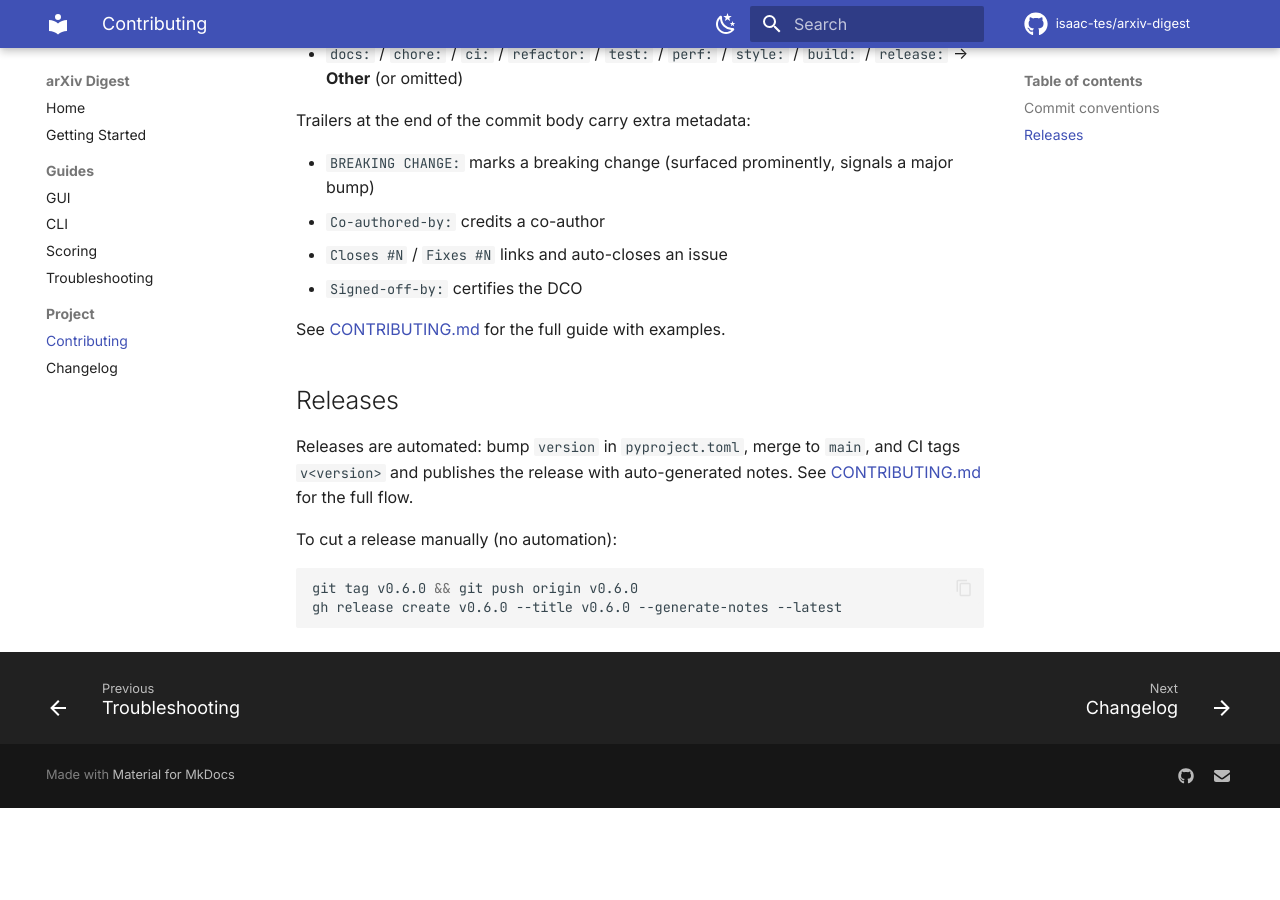
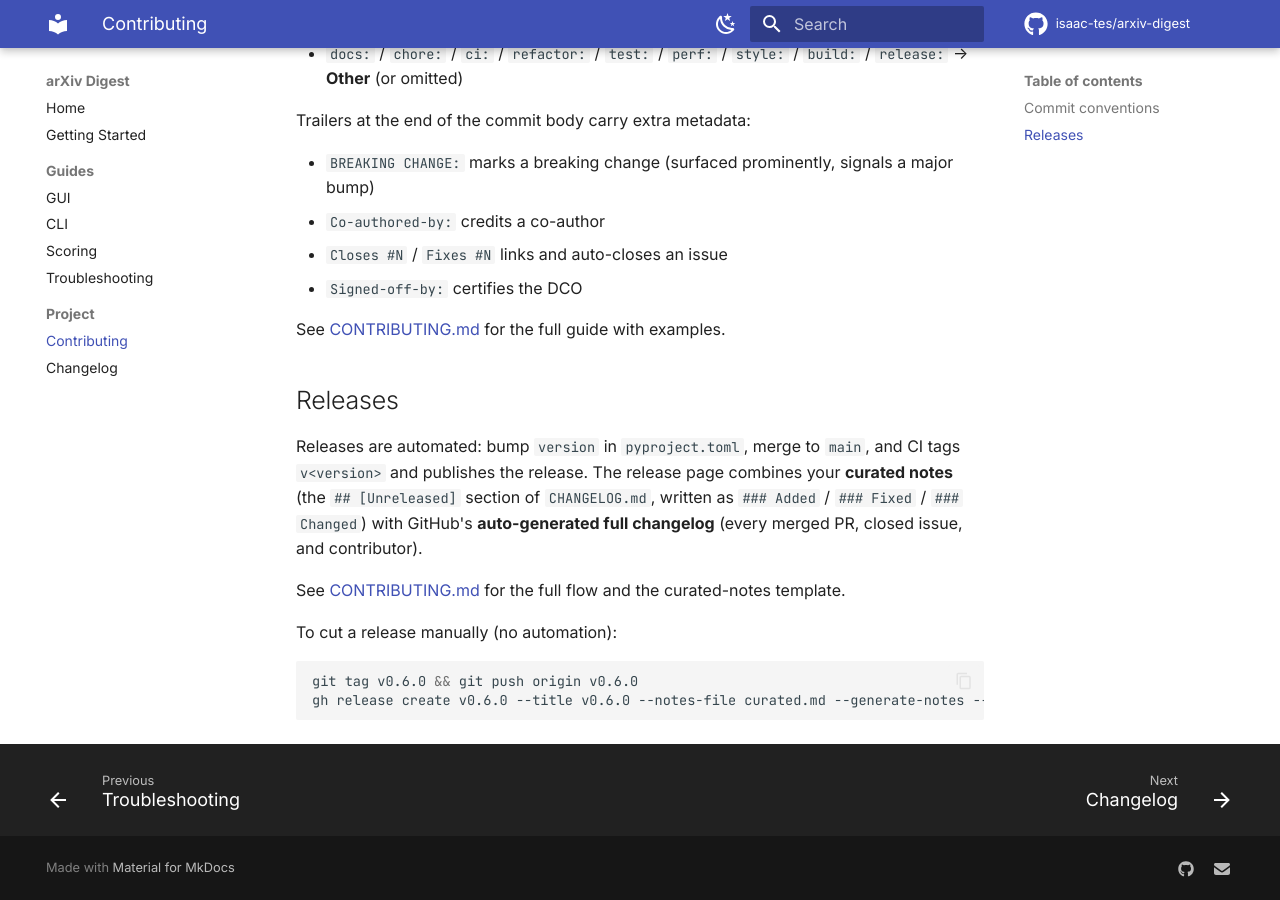
Before and after one commit to isaac-tes/arxiv-digest, an MkDocs documentation site: the page built from docs/contributing.md, in a window 1280 px wide and 900 px high, scrolled down 666 px. Built offline with MkDocs 1.6.1 and Material for MkDocs 9.7.7, drawn with Linux system fonts in a browser that asks for light colours; comment, search, counter and statistics services are not loaded; before the commit the page ends 1474 px from its top, so only the background shows below that.

Commit message:
ci: prepend curated release notes to auto-generated changelog
The release page now combines hand-written curated notes (the [Unreleased]
section of CHANGELOG.md, written as ### Added / ### Fixed / ### Changed)
with GitHub's auto-generated full changelog (all merged PRs, closed issues,
and contributors). Document the hybrid pattern and the curated-notes
template in CONTRIBUTING.md and the docs.

````diff
--- a/docs/contributing.md
+++ b/docs/contributing.md
@@ -33,12 +33,16 @@ See [CONTRIBUTING.md](https://github.com/isaac-tes/arxiv-digest/blob/main/CONTRI
 ## Releases
 
 Releases are automated: bump `version` in `pyproject.toml`, merge to `main`,
-and CI tags `v<version>` and publishes the release with auto-generated notes.
-See [CONTRIBUTING.md](https://github.com/isaac-tes/arxiv-digest/blob/main/CONTRIBUTING.md#releases) for the full flow.
+and CI tags `v<version>` and publishes the release. The release page combines
+your **curated notes** (the `## [Unreleased]` section of `CHANGELOG.md`, written
+as `### Added` / `### Fixed` / `### Changed`) with GitHub's **auto-generated
+full changelog** (every merged PR, closed issue, and contributor).
+
+See [CONTRIBUTING.md](https://github.com/isaac-tes/arxiv-digest/blob/main/CONTRIBUTING.md#releases) for the full flow and the curated-notes template.
 
 To cut a release manually (no automation):
 
 ```bash
 git tag v0.6.0 && git push origin v0.6.0
-gh release create v0.6.0 --title v0.6.0 --generate-notes --latest
+gh release create v0.6.0 --title v0.6.0 --notes-file curated.md --generate-notes --latest
 ```
````
Also changed, not shown: CONTRIBUTING.md (+42 -11 lines), 2 other files.
